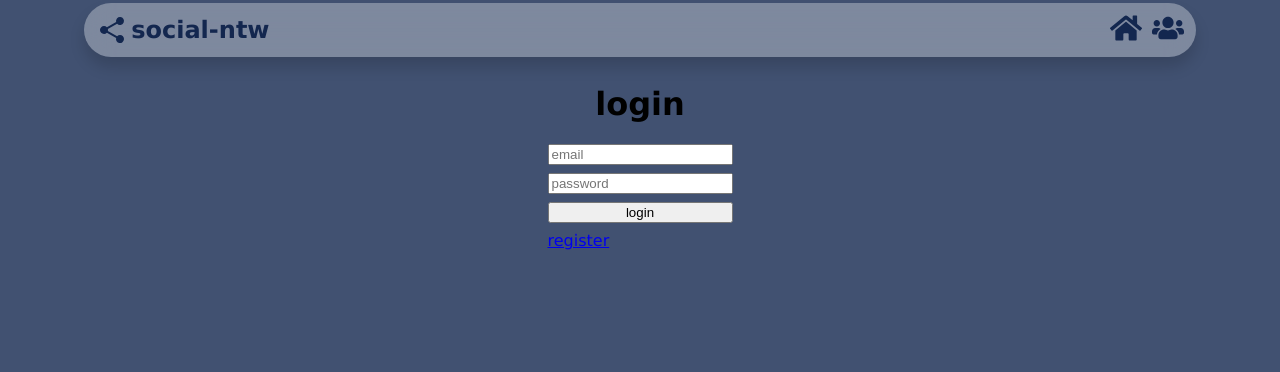
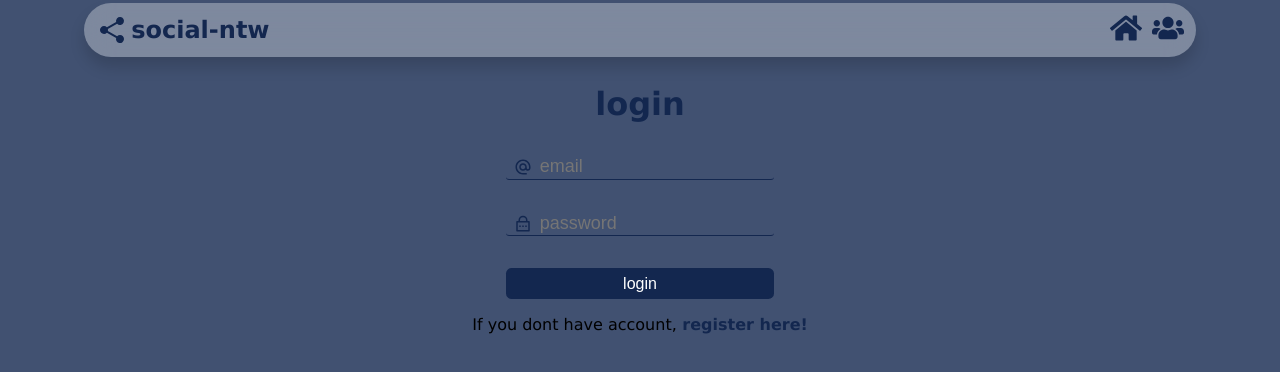
Before and after one commit to iliyanNikolaev/react-social-ntw, a React (Vite) app in the folder client/: page /login in a window 1280 px wide. Shown: the top 372 px of the page. Built offline with nearby package versions, Linux system fonts and the light colour scheme.

Commit message:
css - login and register pages layout

```diff
--- a/client/src/pages/Login/index.tsx
+++ b/client/src/pages/Login/index.tsx
@@ -1,25 +1,62 @@
-//css
+//css, icons
 import styles from './login.module.css';
+import { MdAlternateEmail } from "react-icons/md";
+import { RiLockPasswordLine } from "react-icons/ri";
 //hooks
-// import { useAuthContext } from '../../contexts/AuthContext';
+import { useAuthContext } from '../../contexts/AuthContext';
+import { useNavigate } from 'react-router-dom';
+// utils and other
 import { Link } from 'react-router-dom';
+import { FormEvent } from 'react';
+
 
 export const Login = () => {
 
-  // const { loginHandler } = useAuthContext();
+	return (
+		<div className={styles.wrapper}>
 
-  return (
-    <div className={styles.wrapper}>
+			<div className={styles.container}>
+				<h1 className={styles.heading}>login</h1>
 
-    <div className={styles.container}>
-      <h1>login</h1>
-      <form className={styles.loginForm} onSubmit={() => {}}>
-        <input type="email" placeholder='email'/>
-        <input type="password" placeholder='password'/>
-        <button>login</button>
-        <Link to='/register'>register</Link>
-      </form>
-    </div>
-  </div>
-  )
+				<LoginForm />
+
+				<RegisterLink />
+			</div>
+		</div>
+	)
 }
+
+const LoginForm = () => {
+	const navigate = useNavigate();
+
+	const { registerHandler } = useAuthContext();
+
+	const onSubmit = (e: FormEvent) => {
+		e.preventDefault();
+
+		registerHandler({ email: 'test@test.test', password: '123' });
+
+		navigate('/');
+	}
+
+	return <form className={styles.loginForm} onSubmit={onSubmit}>
+
+		<div className={styles.inputContainer}>
+			<MdAlternateEmail className={styles.icon} />
+			<input className={styles.input} type="email" placeholder='email' />
+		</div>
+
+		<div className={styles.inputContainer}>
+			<RiLockPasswordLine className={styles.icon} />
+			<input className={styles.input} type="password" placeholder='password' />
+		</div>
+
+		<button className={styles.btn}>login</button>
+	</form>
+}
+
+const RegisterLink = () => {
+	return <span className={styles.redirect}> If you dont have account,
+		<Link className={styles.link} to='/register'> register here!</Link>
+	</span>
+}
--- a/client/src/pages/Login/login.module.css
+++ b/client/src/pages/Login/login.module.css
@@ -1,14 +1,64 @@
 @import url("../pageLayout.css");
 
-.container{
+.container {
     display: flex;
     flex-direction: column;
     align-items: center;
     justify-content: center;
 }
 
-.loginForm{
+.heading {
+    color: #13274F;
+    margin-bottom: 2rem;
+}
+
+.loginForm {
     display: flex;
     flex-direction: column;
-    gap: 0.5rem;
+    gap: 2rem;
 }
+
+.input {
+    background-color: transparent;
+    outline: none;
+    border: none;
+    color: #13274F;
+    font-size: large;
+    border-bottom: 1px solid #13274F;
+    border-radius: 0.2rem;
+    padding-left: 2.1rem;
+    padding-bottom: 0.1rem;
+}
+
+.inputContainer {
+    position: relative;
+}
+
+.icon {
+    position: absolute;
+    left: 0.5rem;
+    bottom: 0.2rem;
+    color: #13274F;
+    font-size: large;
+}
+
+.btn {
+    border: none;
+    border-radius: 0.35rem;
+    color: white;
+    background-color: #13274F;
+    padding: 0.4rem;
+    font-size: medium;
+    cursor: pointer;
+}
+
+.redirect {
+    margin-top: 1rem;
+    text-align: center;
+}
+
+.link {
+    text-decoration: none;
+    color: #13274F;
+    font-weight: bold;
+}
--- a/client/src/pages/Register/index.tsx
+++ b/client/src/pages/Register/index.tsx
@@ -1,5 +1,8 @@
-//css
+//css, icons
 import styles from './register.module.css';
+import { MdAlternateEmail } from "react-icons/md";
+import { RiLockPasswordLine } from "react-icons/ri";
+import { FaRepeat } from "react-icons/fa6";
 //hooks
 import { useAuthContext } from '../../contexts/AuthContext';
 import { useNavigate } from 'react-router-dom';
@@ -14,10 +17,11 @@ export const Register = () => {
 		<div className={styles.wrapper}>
 
 			<div className={styles.container}>
-				<h1>register</h1>
+				<h1 className={styles.heading}>register</h1>
 
 				<RegisterForm />
 
+				<LoginLink />
 			</div>
 		</div>
 	)
@@ -37,10 +41,28 @@ const RegisterForm = () => {
 	}
 
 	return <form className={styles.registerForm} onSubmit={onSubmit}>
-		<input type="email" placeholder='email' />
-		<input type="password" placeholder='password' />
-		<input type="password" placeholder='repeat' />
-		<button>register</button>
-		<Link to='/login'>login</Link>
+
+		<div className={styles.inputContainer}>
+			<MdAlternateEmail className={styles.icon} />
+			<input className={styles.input} type="email" placeholder='email' />
+		</div>
+
+		<div className={styles.inputContainer}>
+			<RiLockPasswordLine className={styles.icon} />
+			<input className={styles.input} type="password" placeholder='password' />
+		</div>
+
+		<div className={styles.inputContainer}>
+			<FaRepeat className={styles.icon} />
+			<input className={styles.input} type="password" placeholder='repeat' />
+		</div>
+
+		<button className={styles.btn}>register</button>
 	</form>
 }
+
+const LoginLink = () => {
+	return <span className={styles.redirect}> If you already have account,
+		<Link className={styles.link} to='/login'> login here!</Link>
+	</span>
+}
--- a/client/src/pages/Register/register.module.css
+++ b/client/src/pages/Register/register.module.css
@@ -1,14 +1,64 @@
 @import url("../pageLayout.css");
 
-.container{
+.container {
     display: flex;
     flex-direction: column;
     align-items: center;
     justify-content: center;
 }
 
-.registerForm{
+.heading {
+    color: #13274F;
+    margin-bottom: 2rem;
+}
+
+.registerForm {
     display: flex;
     flex-direction: column;
-    gap: 0.5rem;
+    gap: 2rem;
 }
+
+.input {
+    background-color: transparent;
+    outline: none;
+    border: none;
+    color: #13274F;
+    font-size: large;
+    border-bottom: 1px solid #13274F;
+    border-radius: 0.2rem;
+    padding-left: 2.1rem;
+    padding-bottom: 0.1rem;
+}
+
+.inputContainer {
+    position: relative;
+}
+
+.icon {
+    position: absolute;
+    left: 0.5rem;
+    bottom: 0.2rem;
+    color: #13274F;
+    font-size: large;
+}
+
+.btn {
+    border: none;
+    border-radius: 0.35rem;
+    color: white;
+    background-color: #13274F;
+    padding: 0.4rem;
+    font-size: medium;
+    cursor: pointer;
+}
+
+.redirect {
+    margin-top: 1rem;
+    text-align: center;
+}
+
+.link {
+    text-decoration: none;
+    color: #13274F;
+    font-weight: bold;
+}
```
